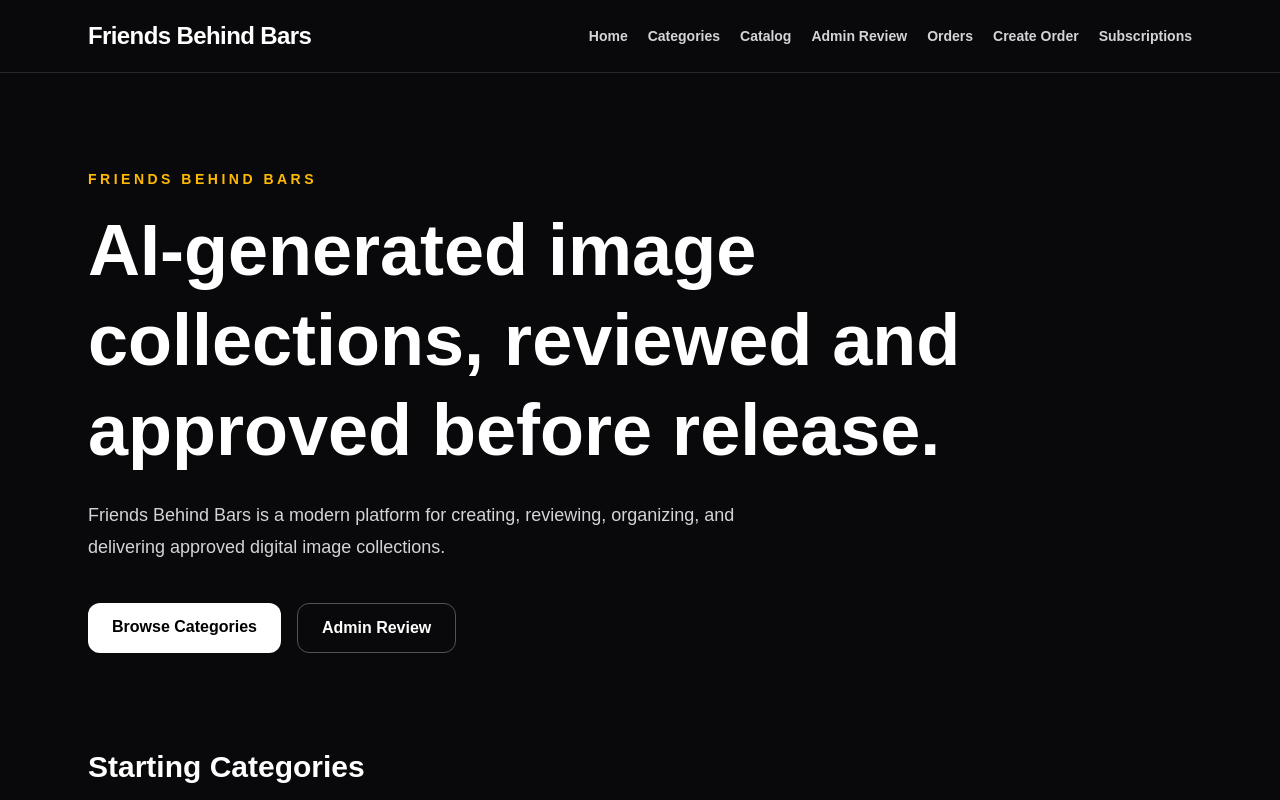
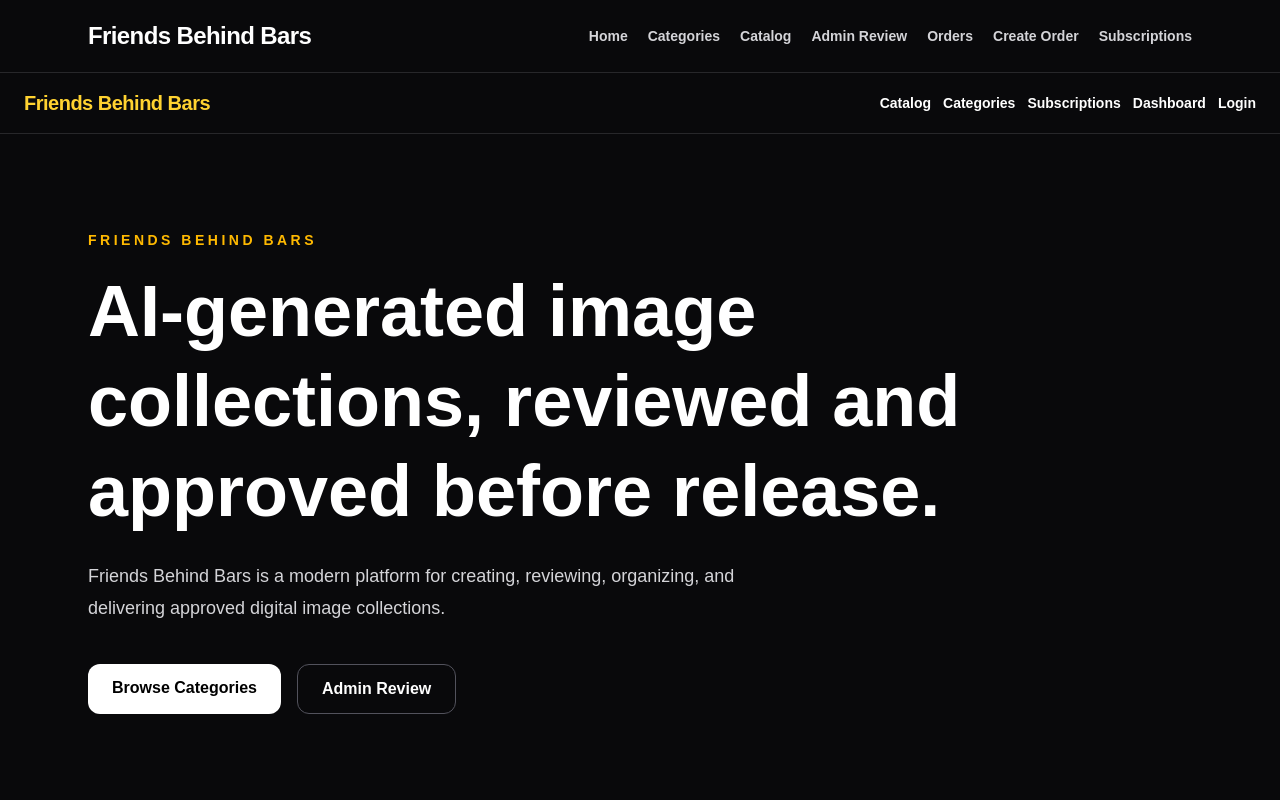
Before and after one commit to ssoup111/gary-project, a Next.js app: page / in a window 1280 px wide. Shown: the top 800 px of the page. Built offline with nearby package versions, Linux system fonts and the light colour scheme.

Commit message:
Add global site navigation

```diff
--- a/app/layout.tsx
+++ b/app/layout.tsx
@@ -1,6 +1,7 @@
 import type { Metadata } from "next";
 import Link from "next/link";
 import "./globals.css";
+import SiteNav from "@/components/layout/SiteNav";
 
 export const metadata: Metadata = {
   title: "Friends Behind Bars",
@@ -33,7 +34,8 @@ export default function RootLayout({
           </div>
         </header>
 
-        {children}
+        <SiteNav />
+          {children}
       </body>
     </html>
   );
--- /dev/null
+++ b/components/layout/SiteNav.tsx
@@ -0,0 +1,21 @@
+import Link from "next/link";
+
+export default function SiteNav() {
+  return (
+    <header className="border-b border-zinc-800 bg-zinc-950 px-6 py-4 text-white">
+      <div className="mx-auto flex max-w-7xl flex-wrap items-center justify-between gap-4">
+        <Link href="/" className="text-xl font-black tracking-tight text-amber-300">
+          Friends Behind Bars
+        </Link>
+
+        <nav className="flex flex-wrap gap-3 text-sm font-bold">
+          <Link href="/catalog" className="hover:text-amber-300">Catalog</Link>
+          <Link href="/categories" className="hover:text-amber-300">Categories</Link>
+          <Link href="/subscriptions" className="hover:text-amber-300">Subscriptions</Link>
+          <Link href="/dashboard" className="hover:text-amber-300">Dashboard</Link>
+          <Link href="/login" className="hover:text-amber-300">Login</Link>
+        </nav>
+      </div>
+    </header>
+  );
+}
```
